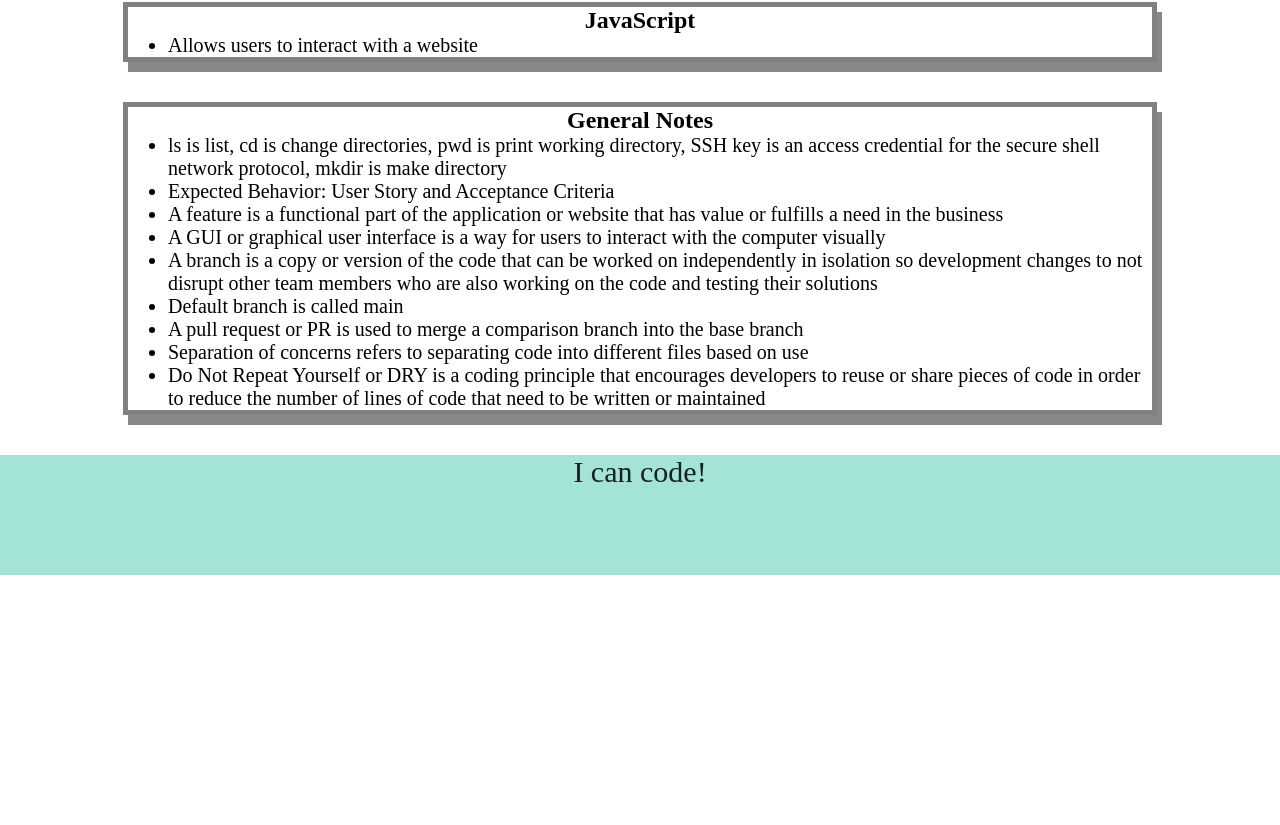
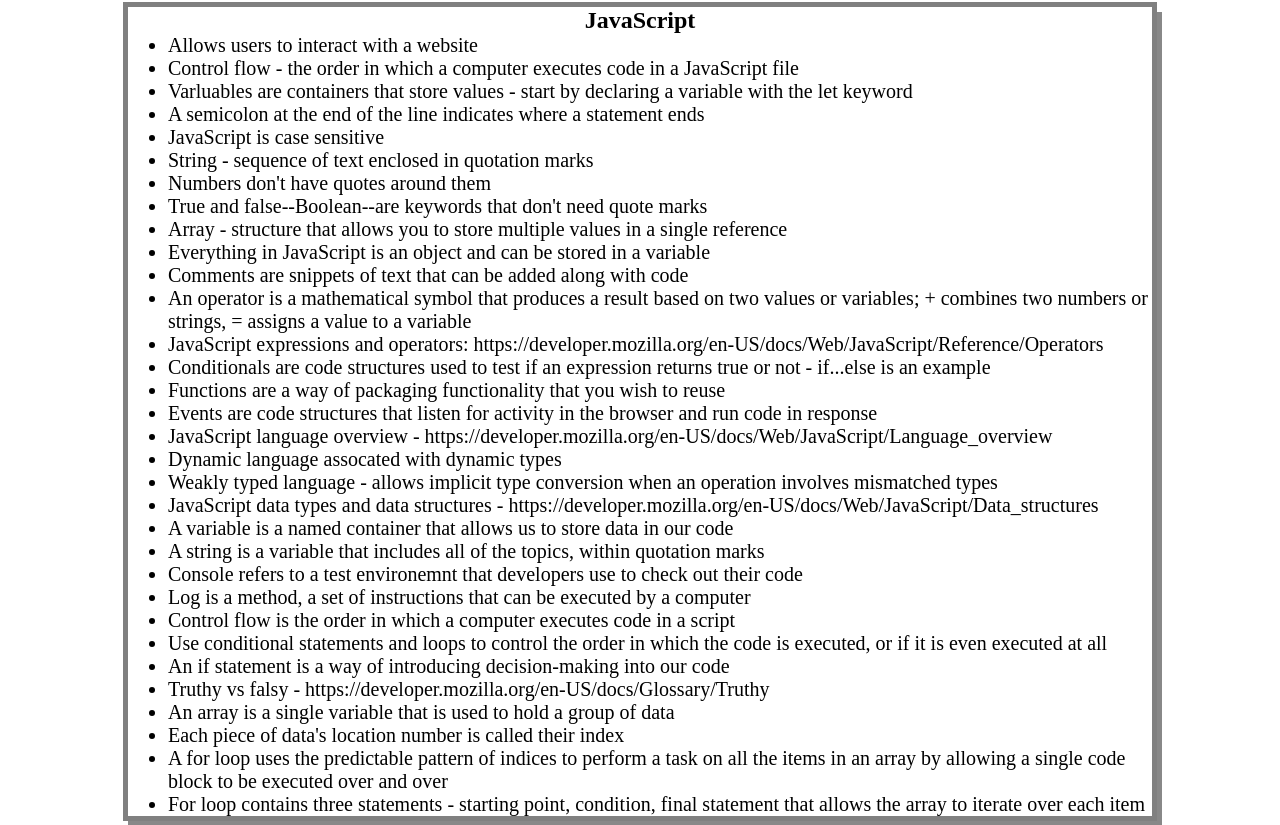
Before and after one commit to tovalgreene/prework-study-guide, a plain HTML site: page index.html in a window 1280 px wide. Shown: the part 1355-2180 px from the top of the page. Before the commit the page ends 1930 px from the top, so only its background shows below. Drawn offline with Linux system fonts and the light colour scheme.

Commit message:
Added basic JavaScript to project

```diff
--- /dev/null
+++ b/assets/script.js
@@ -0,0 +1,19 @@
+var topics = ['HTML', 'CSS', 'Git', 'JavaScript'];
+
+for (var x = 0; x < topics.length; x++) {
+ console.log(topics[x]);
+}
+
+/*
+if (topic === 'HTML') {
+ console.log("Let's study HTML!");
+} else if (topic === 'CSS') {
+ console.log("Let's study CSS!");
+} else if (topic === 'Git') {
+ console.log("Let's study Git!");
+} else if (topic === 'JavaScript') {
+ console.log("Let's study JavaScript!");
+} else {
+ console.log('Please try again!');
+}
+*/
--- a/index.html
+++ b/index.html
@@ -13,7 +13,8 @@
       <img
         src="./assets/bowtie-cat.png"
         alt="Profile image of cat wearing a bow tie." />
-    </header>
+        <h2>✨ Open the Console to See What's Happening ✨</h2>
+      </header>
 
     <main>
       <section class="card" id="html-section">
@@ -71,6 +72,37 @@
         <h2>JavaScript</h2>
         <ul>
           <li>Allows users to interact with a website</li>
+          <li>Control flow - the order in which a computer executes code in a JavaScript file</li>
+          <li>Varluables are containers that store values - start by declaring a variable with the let keyword</li>
+          <li>A semicolon at the end of the line indicates where a statement ends</li>
+          <li>JavaScript is case sensitive</li>
+          <li>String - sequence of text enclosed in quotation marks</li>
+          <li>Numbers don't have quotes around them</li>
+          <li>True and false--Boolean--are keywords that don't need quote marks</li>
+          <li>Array - structure that allows you to store multiple values in a single reference</li>
+          <li>Everything in JavaScript is an object and can be stored in a variable</li>
+          <li>Comments are snippets of text that can be added along with code</li>
+          <li>An operator is a mathematical symbol that produces a result based on two values or variables; + combines two numbers or strings, = assigns a value to a variable</li>
+          <li>JavaScript expressions and operators: https://developer.mozilla.org/en-US/docs/Web/JavaScript/Reference/Operators</li>
+          <li>Conditionals are code structures used to test if an expression returns true or not - if...else is an example</li>
+          <li>Functions are a way of packaging functionality that you wish to reuse</li>
+          <li>Events are code structures that listen for activity in the browser and run code in response</li>
+          <li>JavaScript language overview - https://developer.mozilla.org/en-US/docs/Web/JavaScript/Language_overview</li>
+          <li>Dynamic language assocated with dynamic types</li>
+          <li>Weakly typed language - allows implicit type conversion when an operation involves mismatched types</li>
+          <li>JavaScript data types and data structures - https://developer.mozilla.org/en-US/docs/Web/JavaScript/Data_structures</li>
+          <li>A variable is a named container that allows us to store data in our code</li>
+          <li>A string is a variable that includes all of the topics, within quotation marks</li>
+          <li>Console refers to a test environemnt that developers use to check out their code</li>
+          <li>Log is a method, a set of instructions that can be executed by a computer</li>
+          <li>Control flow is the order in which a computer executes code in a script</li>
+          <li>Use conditional statements and loops to control the order in which the code is executed, or if it is even executed at all</li>
+          <li>An if statement is a way of introducing decision-making into our code</li>
+          <li>Truthy vs falsy - https://developer.mozilla.org/en-US/docs/Glossary/Truthy</li>
+          <li>An array is a single variable that is used to hold a group of data</li>
+          <li>Each piece of data's location number is called their index</li>
+          <li>A for loop uses the predictable pattern of indices to perform a task on all the items in an array by allowing a single code block to be executed over and over</li>
+          <li>For loop contains three statements - starting point, condition, final statement that allows the array to iterate over each item</li>
         </ul>
       </section>
 
@@ -86,6 +118,7 @@
           <li>A pull request or PR is used to merge a comparison branch into the base branch</li>
           <li>Separation of concerns refers to separating code into different files based on use</li>
           <li>Do Not Repeat Yourself or DRY is a coding principle that encourages developers to reuse or share pieces of code in order to reduce the number of lines of code that need to be written or maintained</li>
+          <li>Open Chrome DevTools w/ Command+Option+l</li>
         </ul>
       </section>
     </main>
@@ -93,5 +126,6 @@
     <footer>
       <p>I can code!</p>
     </footer>
+    <script src="./assets/script.js"></script>
   </body>
 </html>
```
